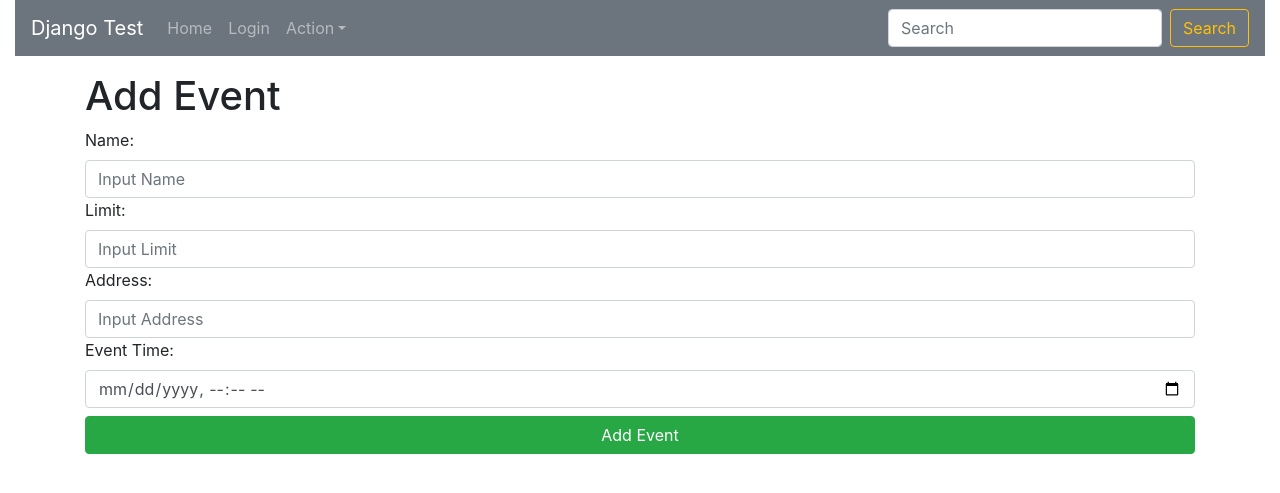
After one commit to LaiJunBin/django_test, a Django app: page /guest/add/ in a window 1280 px wide. The commit adds this page. Shown: the top 493 px of the page. Run offline with Django 3.2, Linux system fonts and the light colour scheme; some libraries are stand-ins or nearby versions.

Commit message:
guest add complete

```diff
--- a/guest/guest/urls.py
+++ b/guest/guest/urls.py
@@ -21,6 +21,7 @@ urlpatterns = [
     url(r'^login/$',sign.login, name='login'),
     url(r'^logout/$',sign.logout, name='logout'),
     url(r'^guest/$',sign.guest, name='guest'),
+    url(r'^guest/add/$',sign.guest_add, name='guest_add'),
     url(r'^event/$',sign.event, name='event'),
     url(r'^$',sign.index),
 
--- /dev/null
+++ b/guest/sign/templates/guest_add.html
@@ -0,0 +1,22 @@
+{% extends 'main.html' %}
+
+{% block content %}
+
+<h1>Add Event</h1>
+<form action="{% url 'guest_add' %}" method="post">
+    {% csrf_token %}
+    <strong class="text-danger">{{ error }}</strong>
+    <div class="form-group">
+        <label for="name">Name:</label>
+        <input type="text" id="name" required class="form-control" name="name" placeholder="Input Name">
+        <label for="limit">Limit:</label>
+        <input type="text" id="limit" required class="form-control" name="limit" placeholder="Input Limit">
+        <label for="address">Address:</label>
+        <input type="text" id="address" required class="form-control" name="address" placeholder="Input Address">
+        <label for="event_time">Event Time:</label>
+        <input type="datetime-local" id="event_time" required class="form-control" name="event_time">
+        <button class="btn btn-success w-100 mt-2" type="submit">Add Event</button>
+    </div>
+</form>
+
+{% endblock %}
--- a/guest/sign/templates/login.html
+++ b/guest/sign/templates/login.html
@@ -2,6 +2,7 @@
 
 {% block content %}
 
+<h1>Login</h1>
 <form action="/login/" method="post">
     {% csrf_token %}
     <strong class="text-danger">{{ error }}</strong>
--- a/guest/sign/views.py
+++ b/guest/sign/views.py
@@ -2,11 +2,11 @@ from django.shortcuts import render
 from django.http import HttpResponse,HttpResponseRedirect
 from django.contrib import auth
 from django.contrib.auth.decorators import login_required
+from sign.models import Event
 
 # Create your views here.
 
 def index(request):
-
     return render(request,"index.html",{
         'username': request.session.get('user'),
     })
@@ -33,7 +33,11 @@ def login(request):
         return HttpResponseRedirect('/')
 
 def guest(request):
-    return render(request,'guest.html')
+    return render(request,'guest.html',{
+        'username': request.session.get('user'),
+        'events': Event.objects.all()
+    })
+
 
 def event(request):
     pass
@@ -42,3 +46,22 @@ def event(request):
 def logout(request):
     auth.logout(request)
     return HttpResponseRedirect('/')
+
+def guest_add(request):
+    if request.method == 'GET':
+        return render(request,'guest_add.html',{
+            'username': request.session.get('user'),
+        })
+    elif request.method == 'POST':
+        name = request.POST.get('name')
+        limit = request.POST.get('limit')
+        address = request.POST.get('address')
+        event_time = request.POST.get('event_time')
+        try:
+            Event.objects.create(name = name, limit = limit, address = address, status = True, start_time = event_time)
+            return HttpResponseRedirect('/guest')
+        except:
+            return render(request,'guest_add.html',{
+                'username': request.session.get('user'),
+                'error': '輸入格式錯誤!'
+            })
```
Also changed, not shown: guest/sign/templates/guest.html (+50 -0 lines), guest/db.sqlite3.
